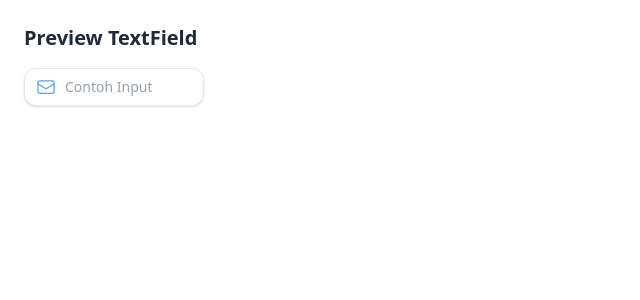
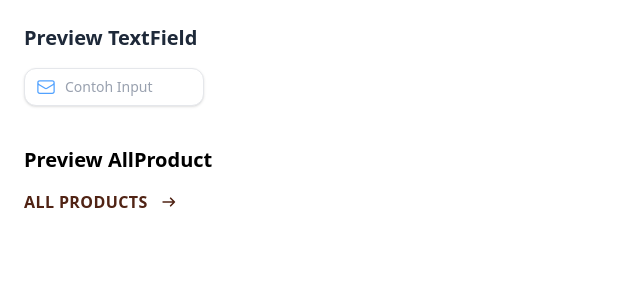
Before and after one commit to ghinsal123/front-end-citrahome-team, a React (Vite) app: page / in a window 1280 px wide. Shown: the top 300 px of the page, without its empty margins (0-640 px from the left). Built offline with nearby package versions, Linux system fonts and the light colour scheme.

Commit message:
memperbaharui isi file AllProduct

```diff
--- a/src/components/AllProduct.jsx
+++ b/src/components/AllProduct.jsx
@@ -0,0 +1,26 @@
+import React from 'react';
+
+export default function AllProduct({ label = "ALL PRODUCTS", underlineOnHover = true }) {
+  return (
+    <button
+      type="button"
+      className="inline-flex items-center gap-3 group font-semibold tracking-wide text-[#502314] hover:text-[#38140A] focus:outline-none focus:ring-0"
+    >
+      <span
+        className={`$${underlineOnHover ? 'group-hover:underline underline-offset-4 decoration-2' : ''}`.replace('$', '')}
+      >
+        {label}
+      </span>
+      <svg
+        xmlns="http://www.w3.org/2000/svg"
+        fill="none"
+        viewBox="0 0 24 24"
+        strokeWidth={2}
+        stroke="currentColor"
+        className="w-5 h-5 transition-transform group-hover:translate-x-1"
+      >
+        <path strokeLinecap="round" strokeLinejoin="round" d="M17.25 12H3.75m13.5 0l-4.5-4.5m4.5 4.5l-4.5 4.5" />
+      </svg>
+    </button>
+  );
+}
--- a/src/pages/Home.jsx
+++ b/src/pages/Home.jsx
@@ -1,15 +1,20 @@
 import React from "react";
 import TextField from "../components/TextField";
+import AllProduct from "../components/AllProduct";
 
 export default function Home() {
   return (
     <div className="w-full min-h-screen p-6 space-y-10 bg-white">
       <section>
         <h2 className="text-xl text-gray-800 font-bold mb-4">Preview TextField</h2>
-
-        {/* kalau mau kotak contoh punya latar tersendiri, bisa tambahkan bg-slate-100 */}
         <div className="space-y-8">
           <TextField placeholder="Contoh Input" />
+        </div>
+      </section>
+      <section>
+        <h2 className="text-xl font-bold mb-4">Preview AllProduct</h2>
+        <div className="space-y-6">
+          <AllProduct />
         </div>
       </section>
     </div>
```
